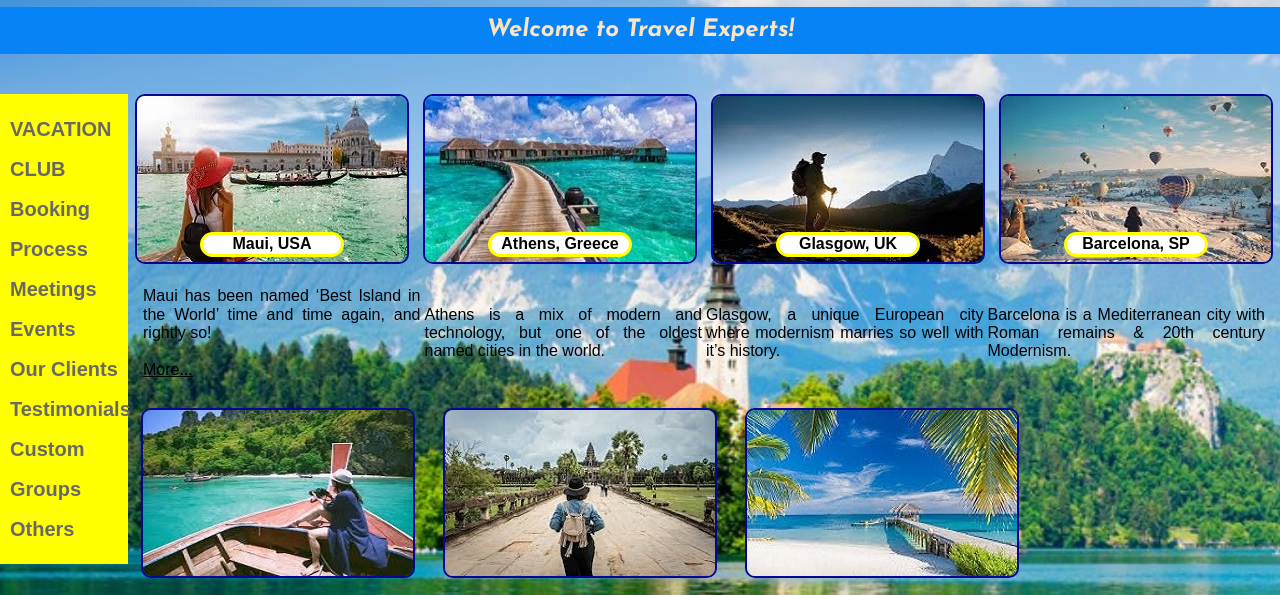
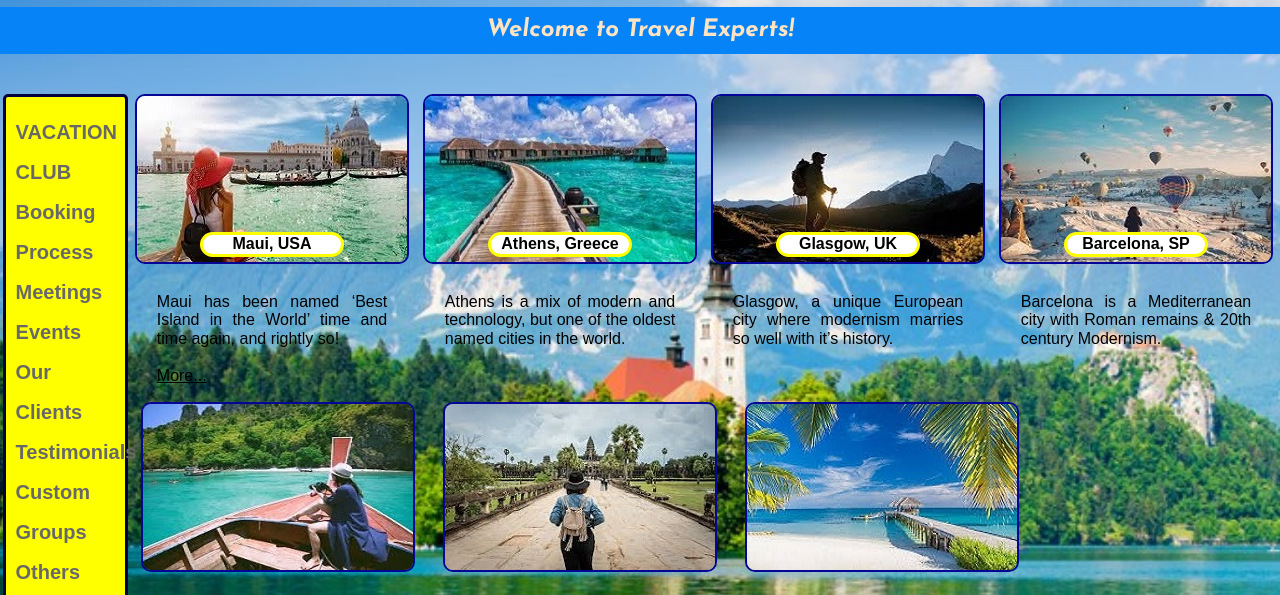
Before and after one commit to Hoorasadat/Assignment-Hoora, a plain HTML site: page index.html in a window 1280 px wide. Shown: the part 167-762 px from the top of the page. Drawn offline with Linux system fonts and the light colour scheme; a web font is replaced by a local one.

Commit message:
Removing tables under the images on the main page

```diff
--- a/index.html
+++ b/index.html
@@ -21,7 +21,6 @@
 
 </head>
 <!--***********************************************************************************************************-->
-
 <body class="main">
     <!--***********************************************************************************************************-->
     <header>
@@ -79,25 +78,34 @@
 
     </div>
     <!--***********************************************************************************************************-->
-    <table class="total-body2">
+    <div class="total-body2">
 
-        <tr>
-            <td>
+        <div class="section1">
+
+            <div class="prg1">
                 Maui has been named ‘Best Island in the World’ time and time again, and rightly so!<br><br>
                 <a href="more.html" target="_blank">More...</a>
-            </td>
-            <td>
+            </div>
+
+            <div class="prg2">
                 Athens is a mix of modern and technology, but one of the oldest named cities in the world.
-            </td>
-            <td>
+            </div>
+
+        </div>
+
+        <div class="section2">
+
+            <div class="prg3">
                 Glasgow, a unique European city where modernism marries so well with it’s history.
-            </td>
-            <td>
+            </div>
+
+            <div class="prg4">
                 Barcelona is a Mediterranean city with Roman remains & 20th century Modernism.
-            </td>
-        </tr>
-    </table>
-    <!--***********************************************************************************************************-->
+            </div>
+
+        </div>
+
+    </div>
     <!--***********************************************************************************************************-->
     <img src="Country5.jpg" alt="Thiland" class="img1">
     <img src="Country6.jpg" alt="Malaysia" class="img1">
--- a/style.css
+++ b/style.css
@@ -92,7 +92,7 @@ h1 {
 /******************************************************************************************************/
 .side {
     float:left;
-    width:10%;
+    width:9.8%;
     text-align: left;
     font-size: 20px;
     font-weight: bold;
@@ -100,6 +100,9 @@ h1 {
     background-color:yellow;
     padding: 15px 10px;
     color:rgb(104, 104, 104);
+    border: solid rgb(1, 1, 59) 3.5px;
+    border-radius: 5px;
+    margin-left: 0.2%;
 }
 /******************************************************************************************************/
 .total-body1 {
@@ -234,21 +237,66 @@ h1 {
     border-radius: 20px;
     border: solid yellow;
 }
-/*******************************************************************************************************/
+/******************************************************************************************************/
 .total-body2 {
+    width: 90%;
+    float:right;
+}
+
+.section1 {
     float:left;
-    width: 90%;
-    table-layout: fixed;
-    padding-left: 12px;
-    padding-right: 12px;
-    margin-top: 20px;
-    margin-bottom: 15px;
+    width: 50%;
+}
+
+.prg1 {
+    float:left;
+    width:50%;
+    position: relative;
+    top:0px;
+    left:0px;
+    padding: 5%;
+    padding-bottom: 1%;
     text-align: justify;
 }
-.td {
-    width: 25%;
+
+.prg2 {
+    float:right;
+    width:50%;
+    position: relative;
+    top:0px;
+    right:0%;
+    padding: 5%;
+    padding-bottom: 1%;
+    text-align: justify;
 }
 
+.section2 {
+    float:right;
+    width: 50%;
+}
+
+.prg3 {
+    float:left;
+    width:50%;
+    position: relative;
+    top:0px;
+    left:0%;
+    padding: 5%;
+    padding-bottom: 1%;
+    text-align: justify;
+}
+
+.prg4 {
+    float:right;
+    width:50%;
+    position: relative;
+    top:0px;
+    right:0%;
+    padding: 5%;
+    padding-bottom: 1%;
+    text-align: justify;
+}
+/*******************************************************************************************************/
 .img1, img2, img3, img4 {
     margin:0.85%;
     border-radius: 10px;
@@ -317,6 +365,8 @@ select:hover {
 /******************************************************************************************************/
 .more {
     padding-left: 1.2%;
+    padding-right: 1.2%;
+    text-align: justify;
 }/******************************************************************************************************/
 .contact {
     padding-left: 1.1%;
@@ -361,42 +411,41 @@ footer {
     line-height:1.3;
 }
 /******************************************************************************************************/
-@media screen and (max-width:800px) {
+@media screen and (max-width:768px) {
     body {
         -webkit-animation: AnimationName 30s ease infinite;
         -moz-animation: AnimationName 30s ease infinite;
         animation: AnimationName 30s ease infinite;
     }
-body.main {
-    background-image: url("Lake.jpg"), url("sky.jpg");
-    background-size: cover;
-}
+/******************************************************************************************************/
 nav{
     font-size:16px;
 }
 /******************************************************************************************************/
 .side {
     font-size: 12px;
-    padding: 15px 10px;
+    padding: 10px 5px;
+    border-width: 2px;
+    line-height: 1.5;
 }
 /******************************************************************************************************/
 .cap1 {
-    font-size: 12px;
+    font-size: 10px;
 }
 .cap2 {
-    font-size: 12px;
+    font-size: 10px;
 }
 .cap3 {
-    font-size: 12px;
+    font-size: 10px;
 }
 .cap4 {
-    font-size: 12px;
+    font-size: 10px;
 }
 /******************************************************************************************************/
 .total-body2 {
     color: rgb(6, 6, 82);
-    height:160px;
 }
+
 a:link {
     color: black;
 }
@@ -418,6 +467,7 @@ a:active {
 /******************************************************************************************************/
 .form {
     font-size: 11px;
+    height: 372px;
 }
 }
 /******************************************************************************************************/
```
